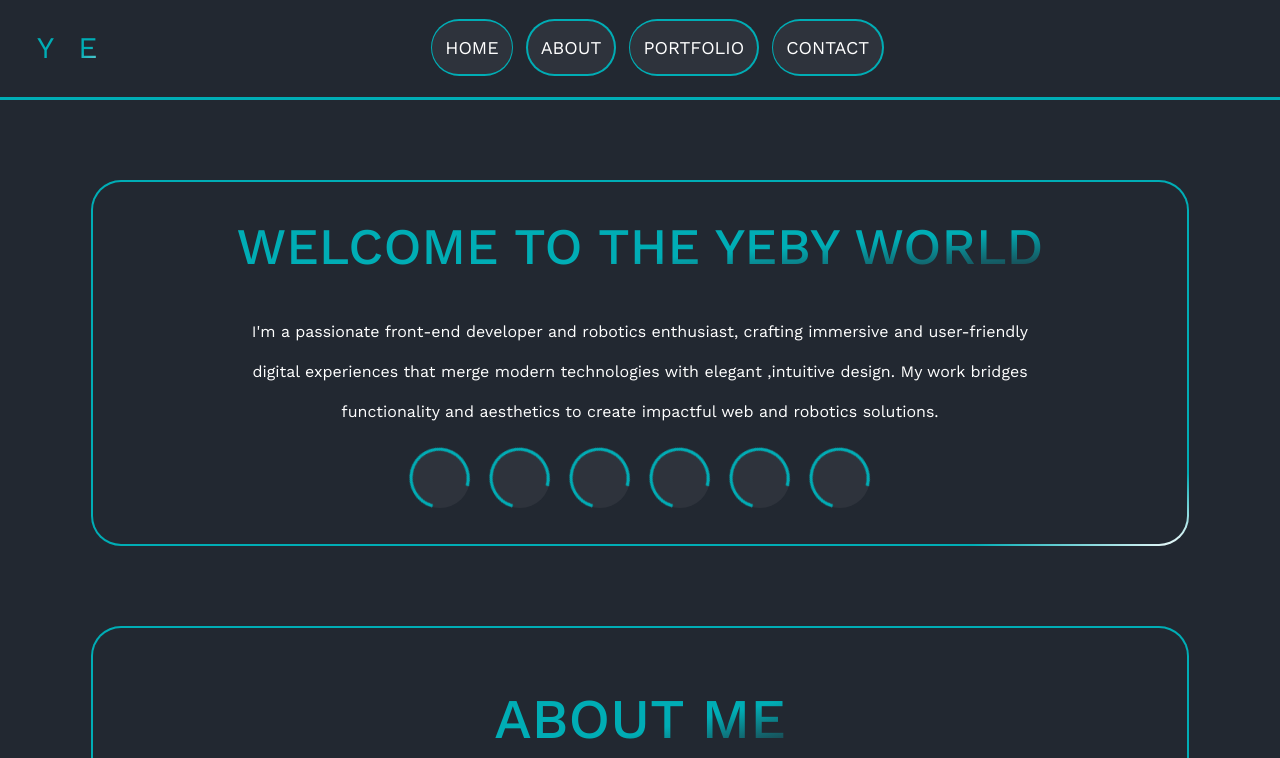
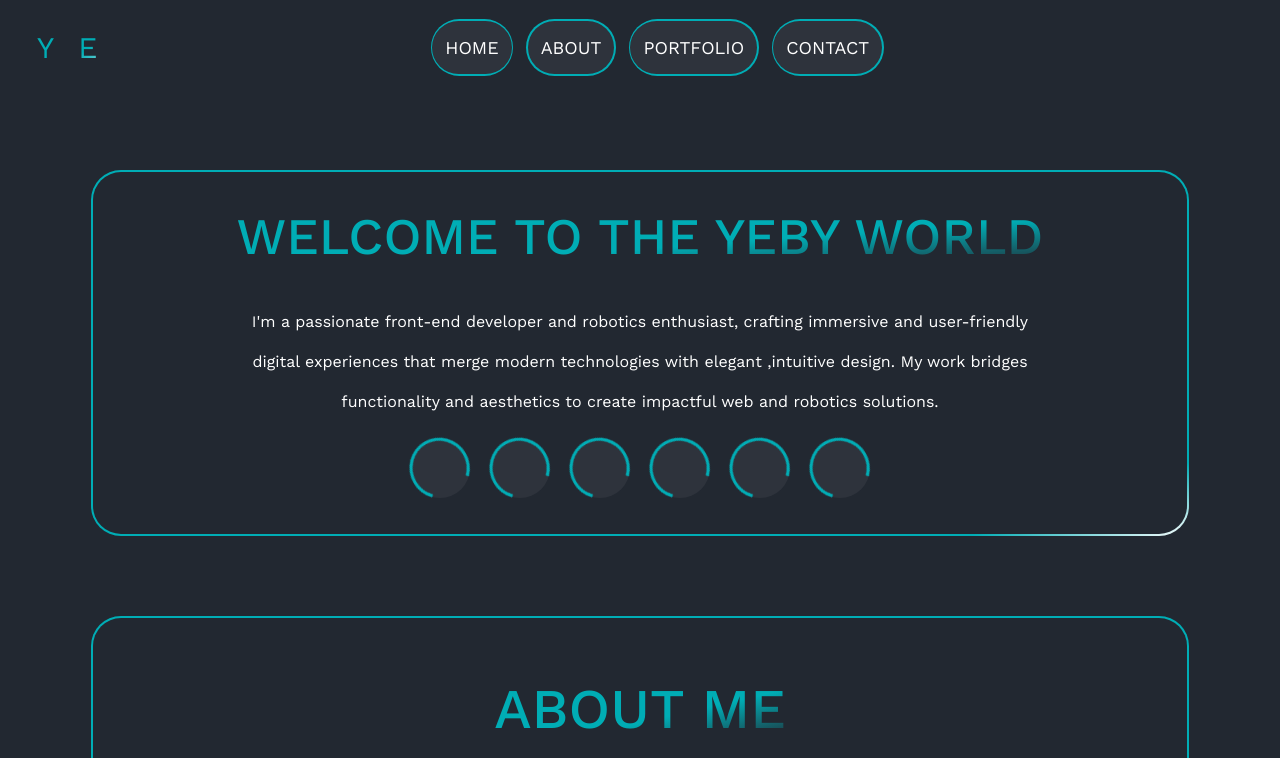
Before and after one commit to YassaEmad/my__portfolio, a plain HTML site: page index.html in a window 1280 px wide. Shown: the top 758 px of the page. Drawn offline with nearby package versions, Linux system fonts and the light colour scheme.

Commit message:
Update style.css

```diff
--- a/CSS/style.css
+++ b/CSS/style.css
@@ -22,11 +22,15 @@ body {
   margin-right: auto;
   align-items: center;
   color: var(--color_white);
-  position: relative;
   padding-bottom: 20px;
+  position: fixed;
+  z-index: 1000;
+  border-bottom: 3.5px solid var(--color_bg);
+  width: 100vw;
+  background-color: var(--color_bg);
 }
 
-.navbar::after {
+/*.navbar::after {
   position: absolute;
   content: '';
   width: 100vw;
@@ -34,7 +38,7 @@ body {
   background-image: linear-gradient(to bottom right, var(--color_primary), var(--color_primary));
   bottom: 0;
   left: 0;
-}
+}*/
 
 .navbar-brand {
   padding: 10px;
@@ -128,6 +132,7 @@ body {
 /* end navbar */
 /* ............................................................................................................... */
 main {
+  padding-top: 90px;
   display: grid;
   grid-template-columns: repeat(14, 1fr);
 }
```
